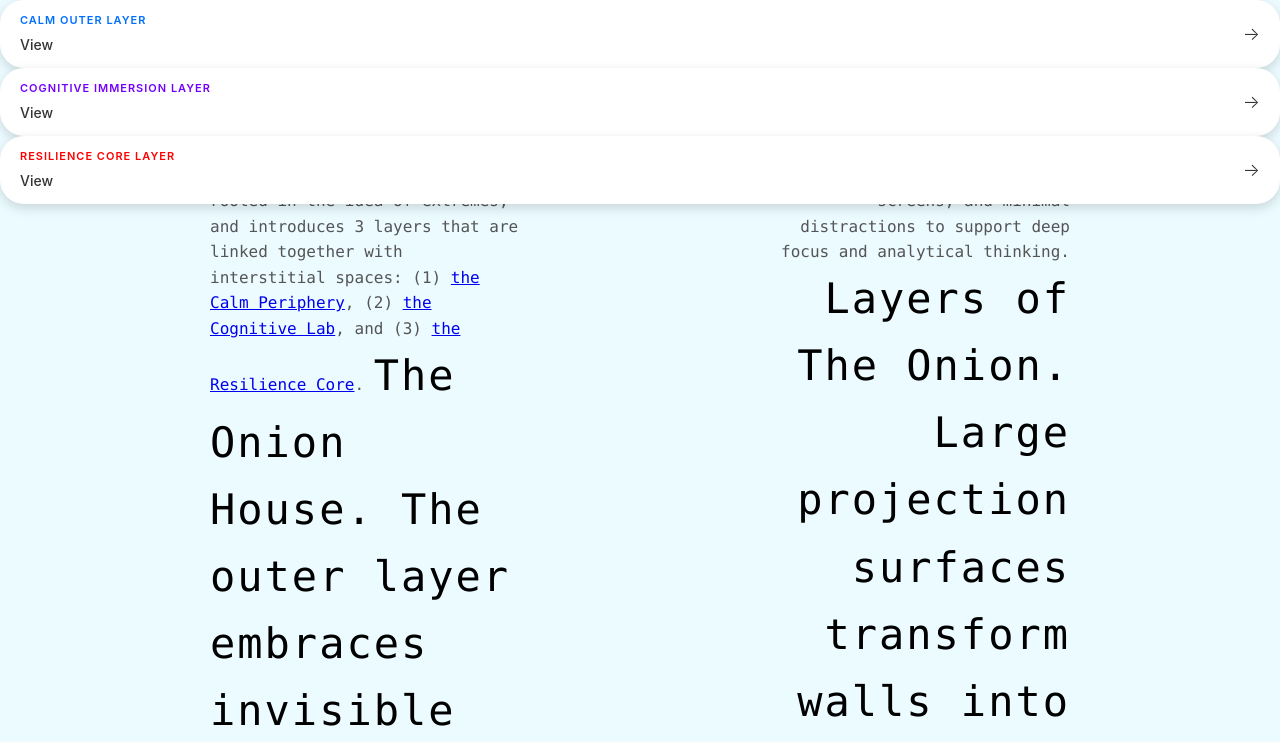
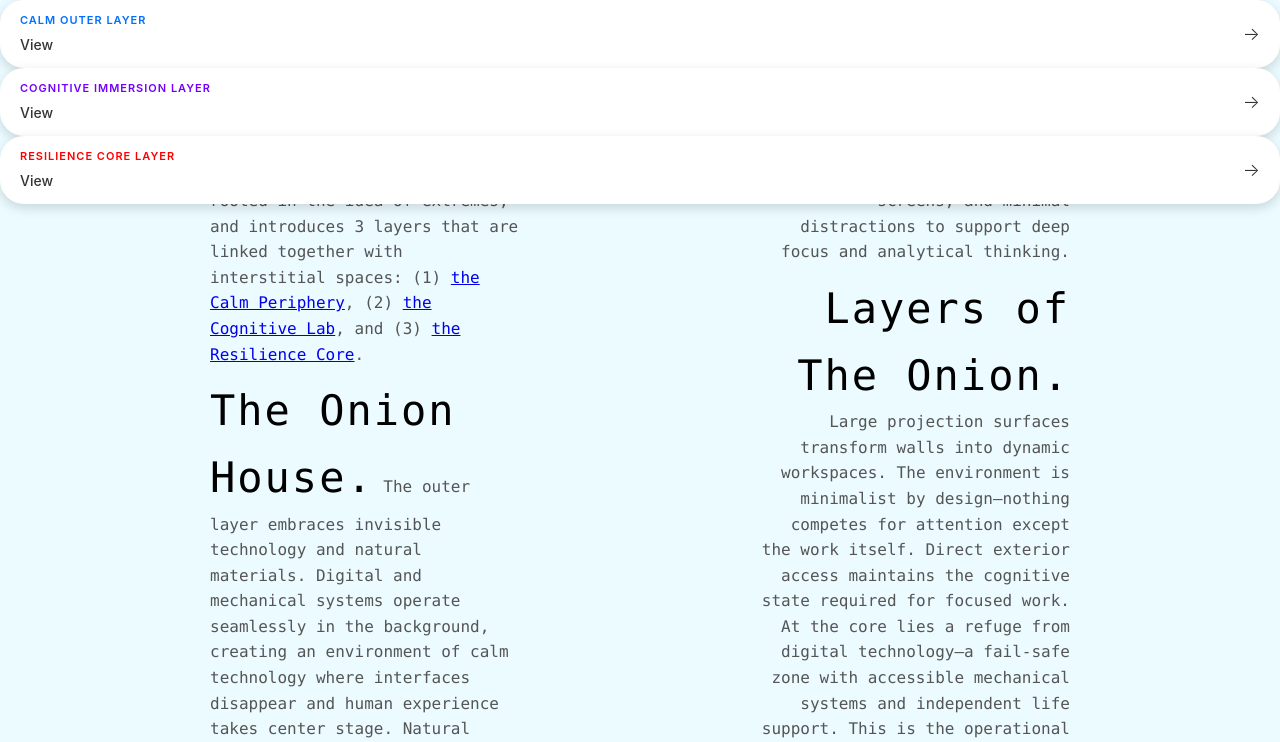
Before and after one commit to lkarimova/onion-house, a plain HTML site: page index.html in a window 1280 px wide. Shown: the top 742 px of the page. Drawn offline with Linux system fonts and the light colour scheme; some packages are replaced by stand-ins of ours; a script that the page names is missing.

Commit message:
Update index.html fixed

```diff
--- a/index.html
+++ b/index.html
@@ -281,19 +281,27 @@
       <div class="columns">
         <div class="column">
 
-        <p class="description">The Onion House is a spatial design concept that explores the future of our relationship with technology, specifically in the context of our homes. It's rooted in the idea of extremes, and introduces 3 layers that are linked together with interstitial spaces:
+        <p>
+            The Onion House is a spatial design concept that explores the future of our relationship with technology, specifically in the context of our homes. It's rooted in the idea of extremes, and introduces 3 layers that are linked together with interstitial spaces:
             (1) <a href="calm-outer-layer.html" class="desc-link">the Calm Periphery</a>,
             (2) <a href="cognitive-immersion-layer.html" class="desc-link">the Cognitive Lab</a>, and
             (3) <a href="resilience-core-layer.html" class="desc-link">the Resilience Core</a>.
-            <span= class="inline-heading">The Onion House.</span> The outer layer embraces invisible technology and natural materials. Digital and mechanical systems operate seamlessly in the background, creating an environment of calm technology where interfaces disappear and human experience takes center stage.
+            </p>
+
+        <p>
+            <span class="inline-heading"> The Onion House.</span> The outer layer embraces invisible technology and natural materials. Digital and mechanical systems operate seamlessly in the background, creating an environment of calm technology where interfaces disappear and human experience takes center stage.
             Natural materials like wood, stone, and living plants create a biophilic sanctuary. Technology remains at the periphery of attention—ambient, responsive, but never demanding. The space harnesses the inherent power of its physical form.
             </p>
        </div>
 
        <div class="column">
-            <p>The middle layer inverts this logic, making digital technology visible and central. This workspace features 3D projections, interactive screens, and minimal distractions to support deep focus and analytical thinking.
-                <span= class="inline-heading">Layers of The Onion.</span> Large projection surfaces transform walls into dynamic workspaces. The environment is minimalist by design—nothing competes for attention except the work itself. Direct exterior access maintains the cognitive state required for focused work.
+        <p>
+            The middle layer inverts this logic, making digital technology visible and central. This workspace features 3D projections, interactive screens, and minimal distractions to support deep focus and analytical thinking.
+            </p>
+        <p>
+           <span class="inline-heading"> Layers of The Onion.</span> Large projection surfaces transform walls into dynamic workspaces. The environment is minimalist by design—nothing competes for attention except the work itself. Direct exterior access maintains the cognitive state required for focused work.
                 At the core lies a refuge from digital technology—a fail-safe zone with accessible mechanical systems and independent life support. This is the operational headquarters, protected by outer layers, functioning when all else fails. Basic, reliable, and self-sufficient.</p>
+            </p>
        </div>
       </div>
     </div>
```
